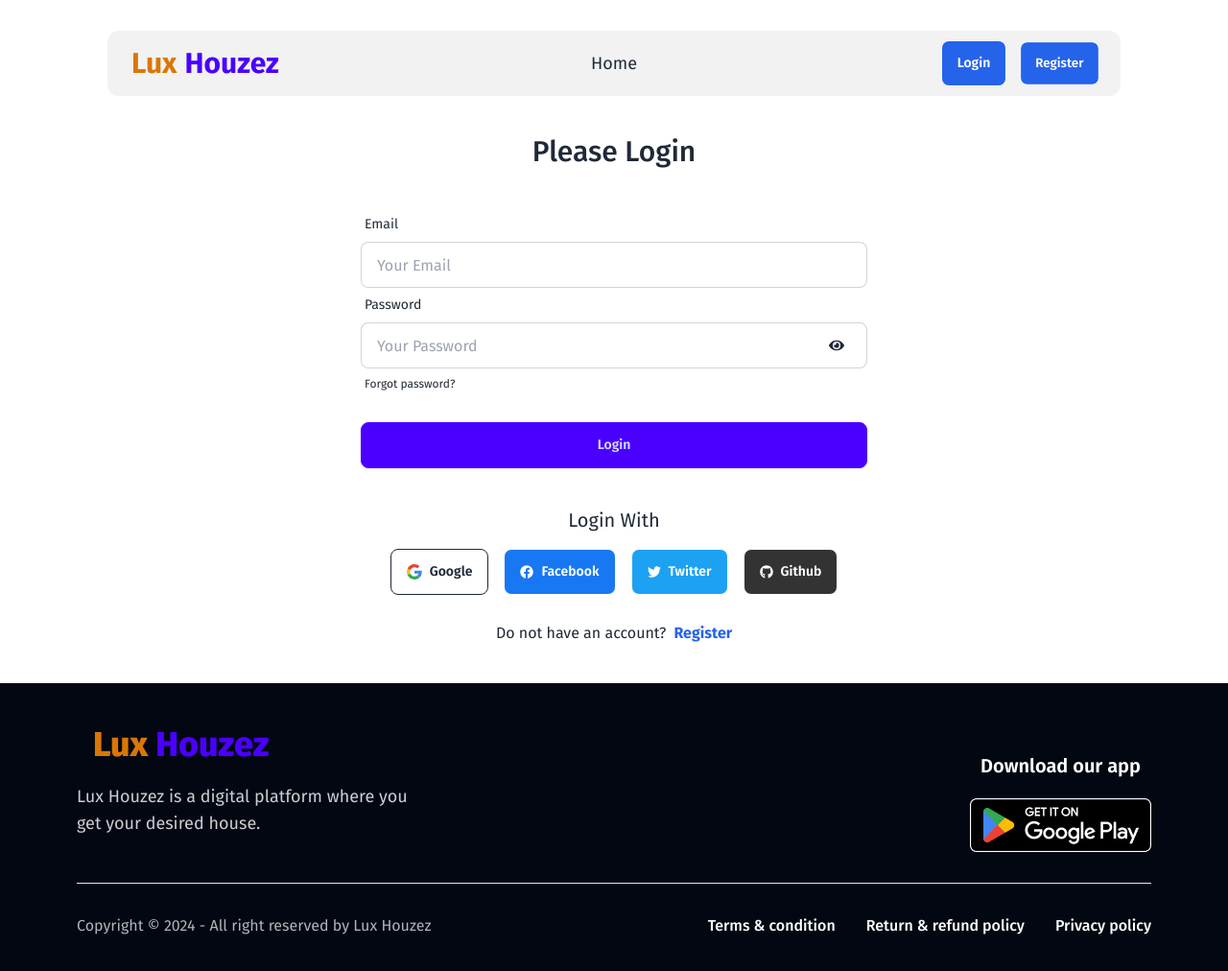
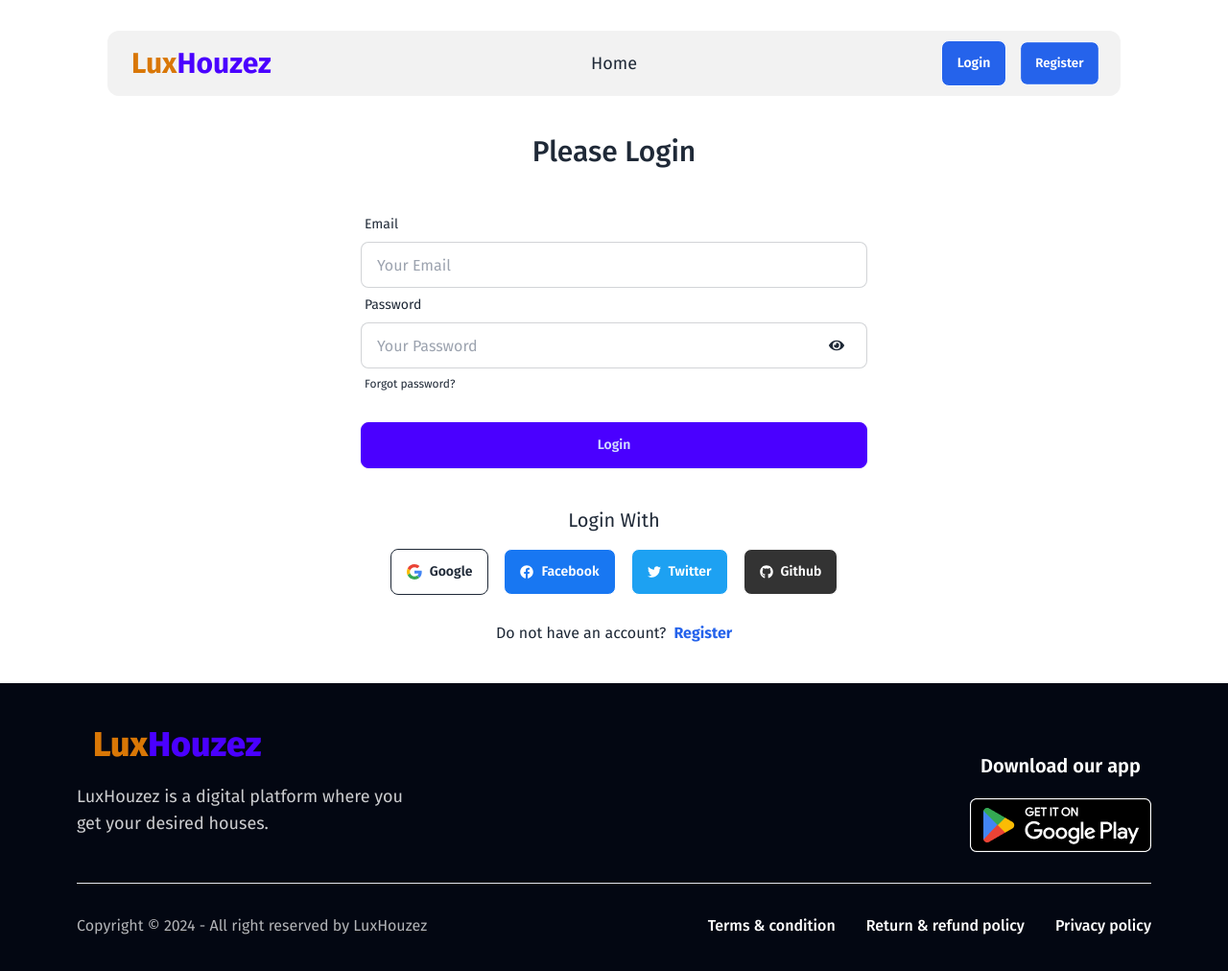
Before and after one commit to khaledssbd/Lux-Houses-project, a React (Vite) app: page /login in a window 1280 px wide. Shown: the top 1012 px of the page at 96% size. Built offline with nearby package versions, Linux system fonts and the light colour scheme; no server answers; a web font is replaced by a local one.

Commit message:
sort option is conditionally hidden by and operator

```diff
--- a/src/Components/Footer/Footer.jsx
+++ b/src/Components/Footer/Footer.jsx
@@ -10,14 +10,16 @@ const Footer = () => {
             className="btn btn-ghost hover:bg-red-500 text-amber-600 hover:text-black text-2xl md:text-4xl font-extrabold mb-4"
             data-aos="flip-up"
           >
-            Lux <span className="text-primary">Houzez</span>
+            <button>
+              Lux<span className="text-primary">Houzez</span>
+            </button>
           </Link>
           <p
             className="text-[#FFFFFFCC] text-base md:text-lg font-normal"
             data-aos="zoom-out-right"
           >
-            Lux Houzez is a digital platform where you <br /> get your desired
-            house.
+            LuxHouzez is a digital platform where you <br /> get your desired
+            houses.
           </p>
         </div>
         <div className="flex flex-col items-center">
@@ -39,7 +41,7 @@ const Footer = () => {
       <div className="mt-8 flex justify-between items-center">
         <div>
           <h5 className="text-[#FFFFFFB2] hidden sm:flex font-normal">
-            Copyright © 2024 - All right reserved by Lux Houzez
+            Copyright © 2024 - All right reserved by LuxHouzez
           </h5>
         </div>
         <div className="flex gap-8">
@@ -62,7 +64,7 @@ const Footer = () => {
       </div>
       <div className="flex justify-center mt-5">
         <h5 className="text-[#FFFFFFB2] flex sm:hidden font-normal text-sm md:text-sm">
-          Copyright © 2024 - All right reserved by Lux Houzez
+          Copyright © 2024 - All right reserved by LuxHouzez
         </h5>
       </div>
     </footer>
--- a/src/Components/Navbar/Navbar.jsx
+++ b/src/Components/Navbar/Navbar.jsx
@@ -101,9 +101,11 @@ const Navbar = () => {
         </div>
         <Link
           to="/"
-          className="btn -ml-6 sm:-ml-0 btn-ghost text-amber-600 hover:text-white hover:bg-blue-600 text-lg sm:text-xl md:text-3xl font-bold"
+          className="btn -ml-6 sm:-ml-0 btn-ghost text-amber-600 hover:bg-red-500 hover:text-black text-lg sm:text-xl md:text-3xl font-bold"
         >
-          Lux <span className="text-primary hover:text-white">Houzez</span>
+          <button>
+            Lux<span className="text-primary">Houzez</span>
+          </button>
         </Link>
       </div>
       <div className="navbar-center hidden lg:flex">
--- a/src/Pages/FavouriteHouses/FavouriteHouses.jsx
+++ b/src/Pages/FavouriteHouses/FavouriteHouses.jsx
@@ -98,11 +98,12 @@ const FavouriteHouses = () => {
   return (
     <div className="mb-5 md:mb-10">
       <Helmet>
-        <title>Lux Houzez | Favourites</title>
+        <title>LuxHouzez | Favourites</title>
       </Helmet>
       <h3 className="text-xl sm:text-2xl md:text-3xl my-10 text-center">
         Favourite Houses ({showHouses.length})
       </h3>
+      {totalPrice > 0 && (
         <div className="dropdown mb-5 lg:mb-14">
           <div
             tabIndex={0}
@@ -127,6 +128,7 @@ const FavouriteHouses = () => {
             </li>
           </ul>
         </div>
+      )}
       <div className="w-4/5 md:w-3/4 lg:w-1/2 mx-auto space-y-5">
         {showHouses.map((house, i) => (
           <div
--- a/src/Pages/Home/Hero.jsx
+++ b/src/Pages/Home/Hero.jsx
@@ -17,7 +17,7 @@ const Hero = () => {
     >
       <img className="w-20 mb-8" src={luxSvg} alt="" data-aos="zoom-in-up" />
       <h3 className="text-xl md:text-4xl font-black my-5 bg-gradient-to-r from-primary via-blue-600 to-secondary bg-300% text-transparent bg-clip-text animate-gradient">
-        Lux Houzez
+        LuxHouzez
       </h3>
       <h3
         className="text-xl font-bold md:text-4xl bg-gradient-to-r from-primary via-green-600 to-secondary bg-300% text-transparent bg-clip-text animate-gradient"
--- a/src/Pages/Home/Home.jsx
+++ b/src/Pages/Home/Home.jsx
@@ -12,7 +12,7 @@ const Home = () => {
        return (
          <div>
            <Helmet>
-             <title>Lux Houzez | Home</title>
+             <title>LuxHouzez | Home</title>
            </Helmet>
            <CarouselAni allHouses={allHouses}></CarouselAni>
            <Hero />
--- a/src/Pages/HouseDetail/HouseDetail.jsx
+++ b/src/Pages/HouseDetail/HouseDetail.jsx
@@ -38,7 +38,7 @@ const HouseDetail = () => {
   return (
     <div className="my-6 md:my-11">
       <Helmet>
-        <title>Lux Houzez | House Details: {Id}</title>
+        <title>LuxHouzez | House Details: {Id}</title>
       </Helmet>
       <div className="flex justify-center items-center mb-5 md:mb-10">
         <img className="h-1/2 rounded-xl" src={image} alt="" />
--- a/src/Pages/Login/Login.jsx
+++ b/src/Pages/Login/Login.jsx
@@ -53,7 +53,7 @@ const Login = () => {
   return (
     <div className="mb-5 md:mb-10">
       <Helmet>
-        <title>Lux Houzez | Login</title>
+        <title>LuxHouzez | Login</title>
       </Helmet>
       <h2 className="text-xl sm:text-2xl md:text-3xl font-medium my-10 text-center">
         Please Login
--- a/src/Pages/Register/Register.jsx
+++ b/src/Pages/Register/Register.jsx
@@ -111,7 +111,7 @@ const Register = () => {
   return (
     <div className="mb-5 md:mb-10">
       <Helmet>
-        <title>Lux Houzez | Register</title>
+        <title>LuxHouzez | Register</title>
       </Helmet>
       <h2 className="text-xl sm:text-2xl md:text-3xl font-medium my-6 text-center">
         Please Register
--- a/src/Pages/UpdateProfile/UpdateProfile.jsx
+++ b/src/Pages/UpdateProfile/UpdateProfile.jsx
@@ -22,7 +22,7 @@ const UpdateProfile = () => {
   return (
     <div className="mb-10">
       <Helmet>
-        <title>Lux Houzez | Update Profile</title>
+        <title>LuxHouzez | Update Profile</title>
       </Helmet>
       <h2 className="text-xl sm:text-2xl mt-10 mb-5 text-center font-bold">Update your Profile</h2>
       <form onSubmit={handleRegister} className=" md:w-3/4 lg:w-1/2 mx-auto">
--- a/src/Pages/UserProfile/UserProfile.jsx
+++ b/src/Pages/UserProfile/UserProfile.jsx
@@ -10,7 +10,7 @@ const UserProfile = () => {
   return (
     <div className="mb-10">
       <Helmet>
-        <title>Lux Houzez | User Profile</title>
+        <title>LuxHouzez | User Profile</title>
       </Helmet>
       <h2 className="text-xl sm:text-2xl mt-10 mb-5 text-center font-bold">
         Your Profile
```
Also changed, not shown: 1 other file (tests, documents, lock files or other folders). Lines whose indentation alone changed are shown as unchanged.
